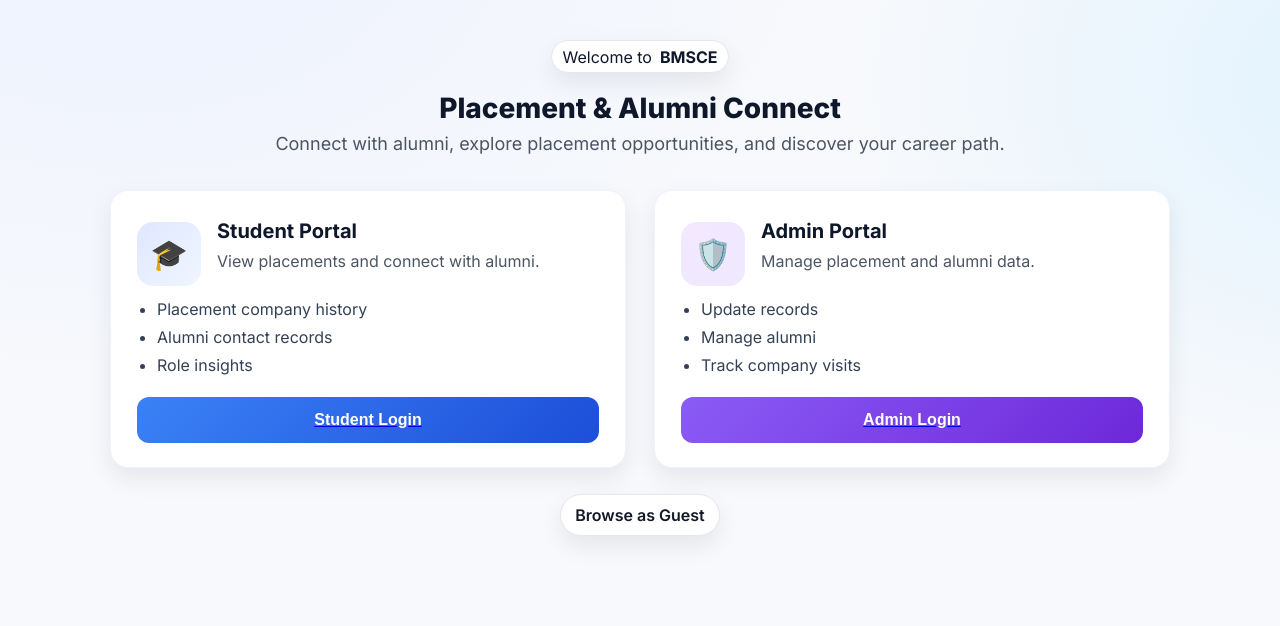
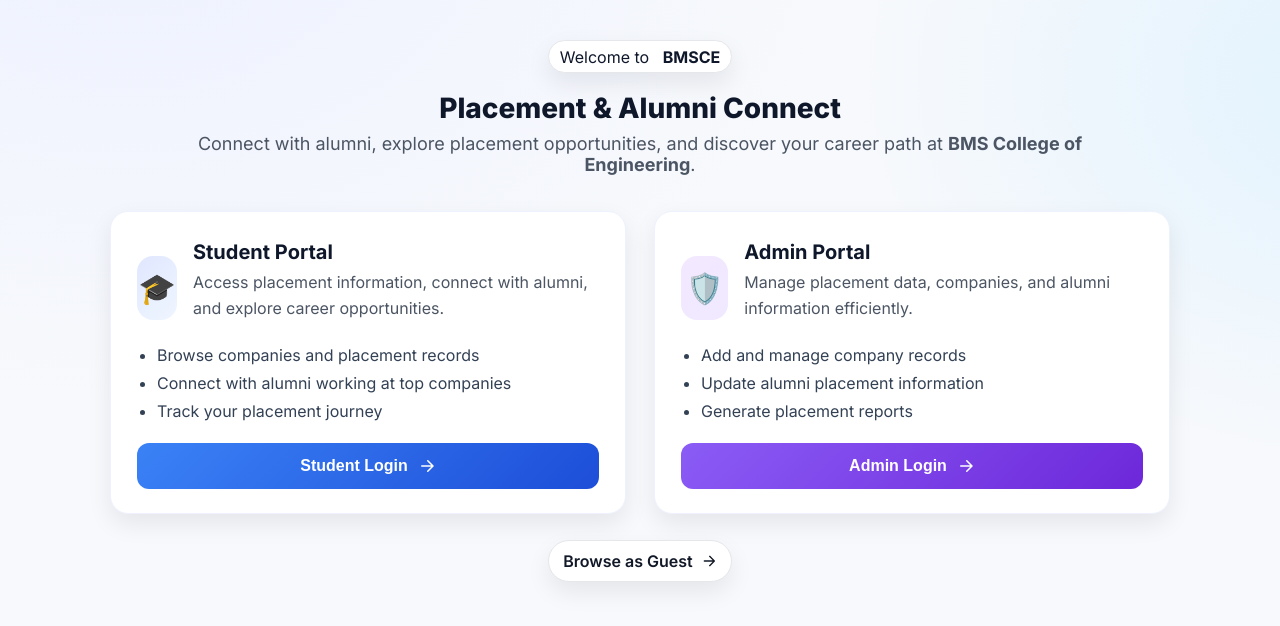
Before and after one commit to madhavvcs24-arch/FWD, a plain HTML site: page index.html in a window 1280 px wide. Drawn offline with Linux system fonts and the light colour scheme.

Commit message:
Update index.html

```diff
--- a/index.html
+++ b/index.html
@@ -9,19 +9,18 @@
   <link href="https://fonts.googleapis.com/css2?family=Inter:wght@300;400;500;600;700;800&display=swap" rel="stylesheet">
   <style>
     :root{
-      --bg: #f7f9fc; --card: #ffffff; --text: #0f172a; --muted: #4b5563;
-      --ring: #dbeafe; --blue: #2563eb; --purple: #7c3aed;
-      --shadow: 0 10px 25px rgba(2,6,23,0.08);
+      --bg:#f7f9fc; --card:#fff; --text:#0f172a; --muted:#4b5563; --ring:#dbeafe;
+      --blue:#2563eb; --purple:#7c3aed; --shadow:0 10px 25px rgba(2,6,23,.08);
     }
     *{box-sizing:border-box}
     html,body{height:100%}
     body{
-      margin:0;
-      font-family:"Inter",system-ui,Segoe UI,Roboto,Helvetica,Arial;
+      margin:0; font-family:Inter,system-ui,Segoe UI,Roboto,Helvetica,Arial;
       color:var(--text);
-      background:radial-gradient(1200px 800px at 10% -10%,#eef2ff 0%,transparent 60%),
-                 radial-gradient(1000px 700px at 110% 10%,#e0f2fe 0%,transparent 55%),
-                 var(--bg);
+      background:
+        radial-gradient(1200px 800px at 10% -10%, #eef2ff 0%, transparent 60%),
+        radial-gradient(1000px 700px at 110% 10%, #e0f2fe 0%, transparent 55%),
+        var(--bg);
     }
     .container{max-width:1100px;margin:0 auto;padding:40px 20px 80px}
     header{text-align:center;margin-bottom:32px}
@@ -30,11 +29,7 @@
     .subtitle{font-size:18px;color:var(--muted);max-width:900px;margin:0 auto}
     .grid{display:grid;grid-template-columns:1fr;gap:28px;margin-top:36px}
     @media(min-width:900px){.grid{grid-template-columns:1fr 1fr}}
-    .card{
-      background:var(--card);border:1px solid #eef2ff;border-radius:18px;
-      padding:28px 26px 24px;box-shadow:var(--shadow);
-      transition:transform .2s,box-shadow .2s,border-color .2s;
-    }
+    .card{background:var(--card);border:1px solid #eef2ff;border-radius:18px;padding:28px 26px 24px;box-shadow:var(--shadow);transition:.2s transform,.2s box-shadow,.2s border-color}
     .card:hover{transform:translateY(-4px);box-shadow:0 16px 40px rgba(2,6,23,.12);border-color:var(--ring)}
     .card-header{display:flex;align-items:center;gap:16px;margin-bottom:10px}
     .icon{width:64px;height:64px;border-radius:16px;display:grid;place-items:center;background:linear-gradient(135deg,#e0e7ff,#eff6ff);color:#1e3a8a;font-size:30px}
@@ -43,62 +38,86 @@
     .desc{color:var(--muted);line-height:1.6;margin:6px 0 14px}
     .list{margin:0 0 22px 0;padding-left:20px;color:#334155}
     .list li{margin:8px 0}
-    .btn{display:flex;align-items:center;justify-content:center;gap:10px;width:100%;
-      border:none;border-radius:12px;padding:14px 16px;font-size:16px;font-weight:600;
-      cursor:pointer;color:#fff;transition:filter .15s,transform .05s}
+    .btn{display:flex;align-items:center;justify-content:center;gap:10px;width:100%;border:none;border-radius:12px;padding:14px 16px;font-size:16px;font-weight:600;cursor:pointer;color:#fff;transition:.15s filter,.05s transform}
     .btn:active{transform:translateY(1px)}
     .btn-blue{background:linear-gradient(135deg,#3b82f6,#1d4ed8)}
     .btn-purple{background:linear-gradient(135deg,#8b5cf6,#6d28d9)}
     .footer{margin-top:26px;text-align:center}
-    .link{display:inline-flex;align-items:center;gap:8px;font-weight:600;text-decoration:none;
-      color:#111827;border:1px solid #e5e7eb;background:#fff;border-radius:999px;padding:10px 14px;box-shadow:var(--shadow)}
+    .link{display:inline-flex;align-items:center;gap:8px;font-weight:600;text-decoration:none;color:#111827;border:1px solid #e5e7eb;background:#fff;border-radius:999px;padding:10px 14px;box-shadow:var(--shadow)}
+    .link:hover{filter:brightness(0.97)}
   </style>
 </head>
 <body>
   <div class="container">
     <header>
-      <span class="badge">Welcome to <strong>BMSCE</strong></span>
-      <h1 class="title">Placement & Alumni Connect</h1>
-      <p class="subtitle">Connect with alumni, explore placement opportunities, and discover your career path.</p>
+      <span class="badge">Welcome to <strong style="margin-left:.35rem">BMSCE</strong></span>
+      <h1 class="title">Placement &amp; Alumni Connect</h1>
+      <p class="subtitle">Connect with alumni, explore placement opportunities, and discover your career path at <strong>BMS College of Engineering</strong>.</p>
     </header>
 
-    <main class="grid">
-      <section class="card">
+    <main class="grid" aria-label="Portals">
+      <!-- Student -->
+      <section class="card" aria-labelledby="student-title">
         <div class="card-header">
           <div class="icon">🎓</div>
           <div>
-            <h2 class="h3">Student Portal</h2>
-            <p class="desc">View placements and connect with alumni.</p>
+            <h2 id="student-title" class="h3">Student Portal</h2>
+            <p class="desc">Access placement information, connect with alumni, and explore career opportunities.</p>
           </div>
         </div>
         <ul class="list">
-          <li>Placement company history</li>
-          <li>Alumni contact records</li>
-          <li>Role insights</li>
+          <li>Browse companies and placement records</li>
+          <li>Connect with alumni working at top companies</li>
+          <li>Track your placement journey</li>
         </ul>
-        <a href="st.html"><button class="btn btn-blue">Student Login</button></a>
+        <button class="btn btn-blue" onclick="go('student')">
+          <span>Student Login</span>
+          <svg width="18" height="18" viewBox="0 0 24 24" fill="none" aria-hidden="true"><path d="M5 12h14M13 5l7 7-7 7" stroke="currentColor" stroke-width="2" stroke-linecap="round" stroke-linejoin="round"/></svg>
+        </button>
       </section>
 
-      <section class="card">
+      <!-- Admin -->
+      <section class="card" aria-labelledby="admin-title">
         <div class="card-header">
           <div class="icon purple">🛡️</div>
           <div>
-            <h2 class="h3">Admin Portal</h2>
-            <p class="desc">Manage placement and alumni data.</p>
+            <h2 id="admin-title" class="h3">Admin Portal</h2>
+            <p class="desc">Manage placement data, companies, and alumni information efficiently.</p>
           </div>
         </div>
         <ul class="list">
-          <li>Update records</li>
-          <li>Manage alumni</li>
-          <li>Track company visits</li>
+          <li>Add and manage company records</li>
+          <li>Update alumni placement information</li>
+          <li>Generate placement reports</li>
         </ul>
-        <a href="adminlogin.html"><button class="btn btn-purple">Admin Login</button></a>
+        <button class="btn btn-purple" onclick="go('admin')">
+          <span>Admin Login</span>
+          <svg width="18" height="18" viewBox="0 0 24 24" fill="none" aria-hidden="true"><path d="M5 12h14M13 5l7 7-7 7" stroke="currentColor" stroke-width="2" stroke-linecap="round" stroke-linejoin="round"/></svg>
+        </button>
       </section>
     </main>
 
     <div class="footer">
-      <a class="link" href="dash.html">Browse as Guest</a>
+      <a class="link" href="#" onclick="go('guest');return false;">
+        Browse as Guest
+        <svg width="16" height="16" viewBox="0 0 24 24" fill="none"><path d="M5 12h14M13 5l7 7-7 7" stroke="currentColor" stroke-width="2" stroke-linecap="round" stroke-linejoin="round"/></svg>
+      </a>
     </div>
   </div>
+
+  <script>
+    // NOTE: these filenames match what you uploaded:
+    // st.html, adminlogin.html, dash.html
+    function go(target){
+      const routes = {
+        student: 'st.html',
+        admin: 'adminlogin.html',
+        guest: 'dash.html'
+      };
+      const url = routes[target] || '#';
+      if (url === '#') alert('Route not found: ' + target);
+      else window.location.href = url;
+    }
+  </script>
 </body>
 </html>
```
